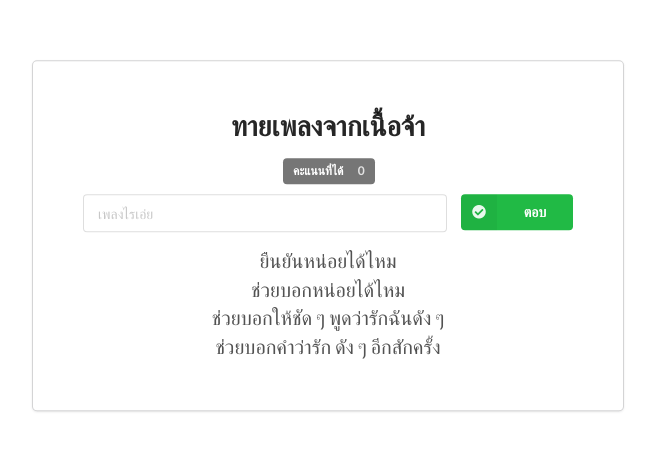
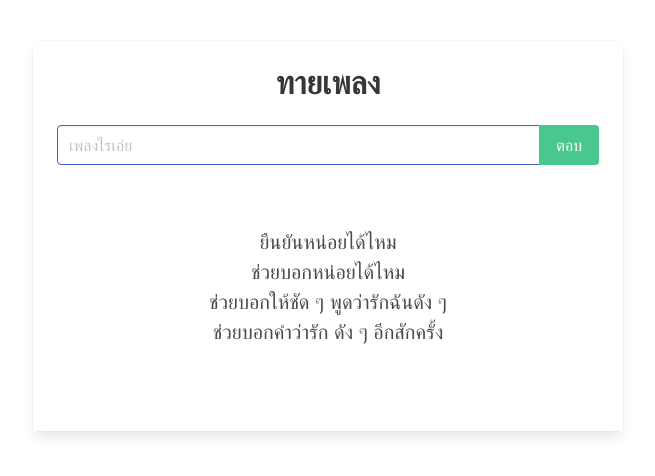
Before and after one commit to JcsnP/guess-the-song-from-lyrics, a plain HTML site: page index.html in a window 1280 px wide. Shown: the part 164-640 px from the top of the page, without its empty margins (312-967 px from the left). Drawn offline with nearby package versions, Linux system fonts and the light colour scheme.

Commit message:
change css from bootstrap to bulma

```diff
--- a/index.html
+++ b/index.html
@@ -4,7 +4,7 @@
         <meta charset="utf-8">
         <meta name="viewport" content="width=device-width, initial-scale=1.0">
         <meta name="author" content="Chitsanupong Paenyoi">
-        <link rel="stylesheet" href="https://cdnjs.cloudflare.com/ajax/libs/semantic-ui/2.4.1/semantic.min.css">
+        <link rel="stylesheet" href="https://cdn.jsdelivr.net/npm/bulma@0.9.4/css/bulma.min.css">
         <title>Random Lyric</title>
         <style>
             .container {
@@ -31,33 +31,22 @@
         </style>
     </head>
     <body>
-        <div class="ui container">
-            <div class="ui card fluid">
-                <div class="content">
-                    <div class="header">
-                        <h1>ทายเพลงจากเนื้อจ้า</h1>
-                        <div class="ui grey label">
-                            คะแนนที่ได้
-                            <div class="detail"><span id="score">0</span></div>
+        <div class="container">
+            <div class="card">
+                <div class="card-content">
+                    <div class="title has-text-centered">ทายเพลง</div>
+                    <div class="field has-addons">
+                        <div class="control is-expanded">
+                            <input type="text" class="input is-link" placeholder="เพลงไรเอ่ย" id="answer">
+                        </div>
+                        <div class="control">
+                            <button class="button is-success" id="submit">
+                                ตอบ
+                            </button>
                         </div>
                     </div>
-                    <div class="ui form">
-                        <div class="two fields">
-                            <div class="twelve wide field">
-                                <div class="ui input">
-                                    <input type="text" placeholder="เพลงไรเอ่ย" id="answer">
-                                </div>
-                            </div>
-                            <div class="four wide field">
-                                <button class="ui labeled icon button positive fluid" id="submit">
-                                    <i class="check circle icon"></i>
-                                    ตอบ
-                                </button>
-                            </div>
-                        </div>
-                    </div>
-                    <div class="description">
-                        <p id="lyric"></p>
+                    <div class="content">
+                        <p id="lyric" style="text-align:center"></p>
                     </div>
                 </div>
             </div>
```
